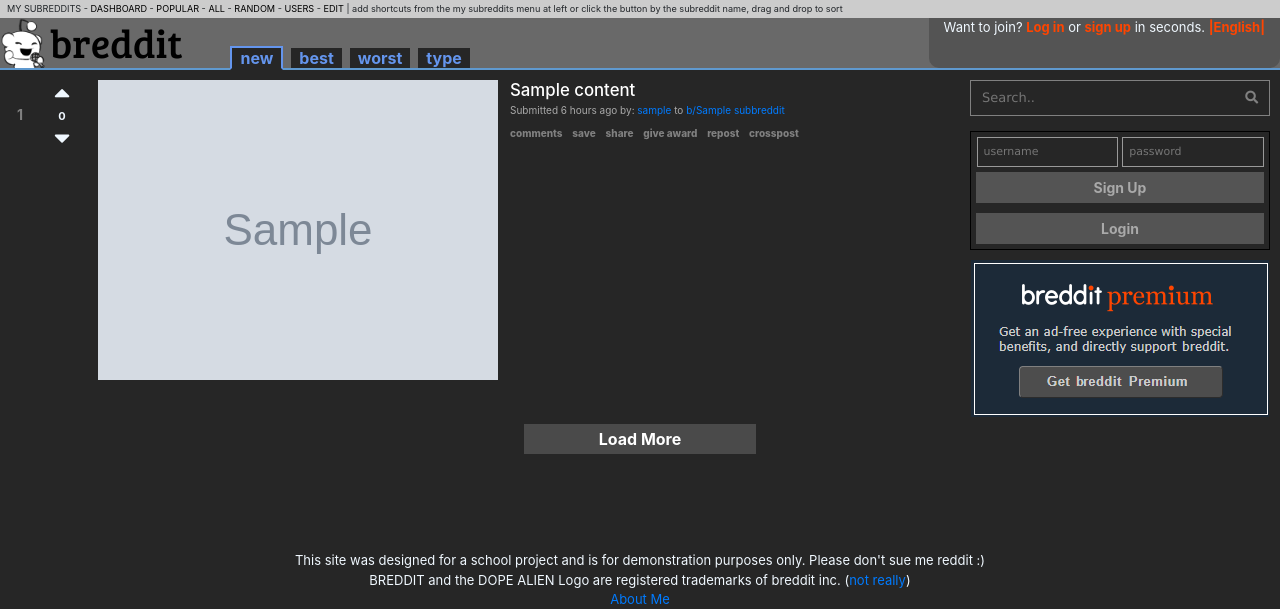
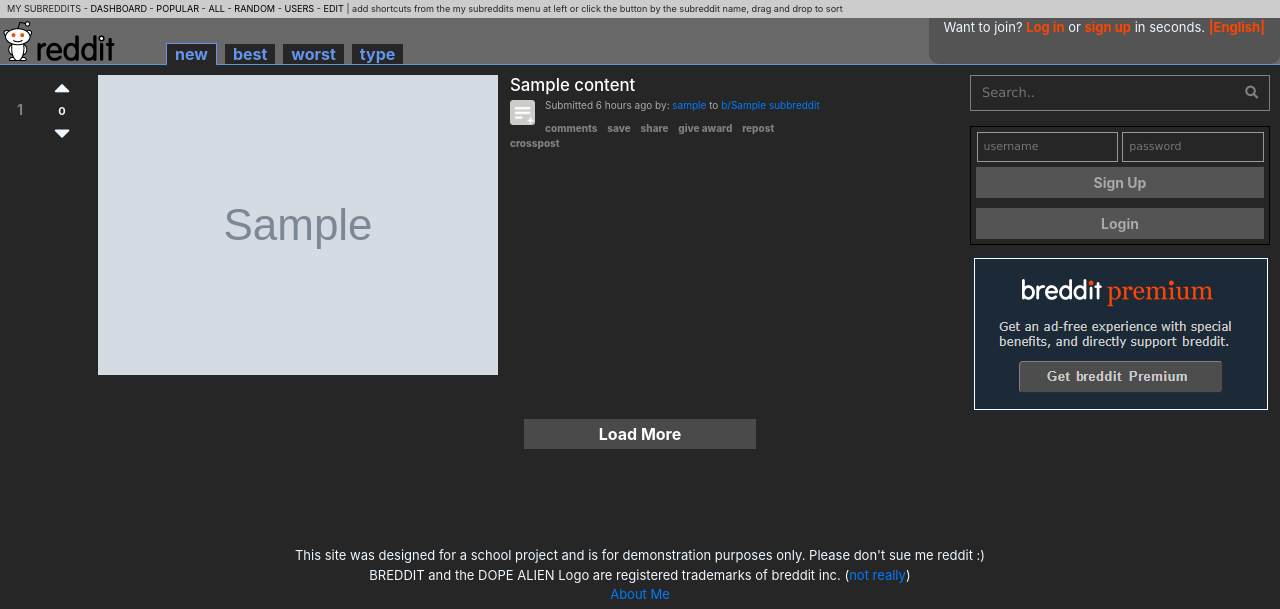
Before and after one commit to elvisknelson/breddit, a PHP site: page / in a window 1280 px wide. Shown: the top 609 px of the page. Run offline with PHP 8.4, Linux system fonts and the light colour scheme; tables that the repository leaves empty or names only in its code hold one stand-in row (values such as "Sample post"); grey boxes marked "Sample" are stand-in pictures; data that the repository does not hold is empty.

Commit message:
feat/update logo, add expand button

```diff
--- a/header.php
+++ b/header.php
@@ -145,8 +145,7 @@
 
 <div id="header">
     <div class="flex">
-        <a href="index.php"><img src="images/bredditsnoo.png" alt="Logo" class="logo"></a>
-        <a href="index.php"><h1>breddit</h1></a>
+        <a href="index.php"><img src="images/logo.png" alt="Logo" class="logo"></a>
         <ul id="menu">
             <li><a href="index.php?sort=date" class="<?= $new ?>">new</a></li>
             <li><a href="index.php?sort=votes" class="<?= $hot ?>">best</a></li>
--- a/style.css
+++ b/style.css
@@ -252,6 +252,38 @@ fieldset.createuser{
     background-color: #303030;
 }
 
+.expandobtntext{
+    background-image: url("images/ExpandoButtonText.png");
+    background-size: cover;
+    width: 25px;
+    height: 25px;
+    float: left;
+    margin: 2px 10px 0 0;
+}
+
+.expandobtntext:hover{
+    background-image: url("images/ExpandoButtonTextHover.png");
+    cursor: pointer;
+}
+
+.expandobtnlink{
+    background-image: url("images/ExpandoButton.png");
+    background-size: cover;
+    width: 25px;
+    height: 25px;
+    float: left;
+    margin: 2px 10px 0 0;
+}
+
+.expandobtnlink:hover{
+    background-image: url("images/ExpandoButtonHover.png");
+    cursor: pointer;
+}
+
+.extendoimage{
+    width: 1000px;
+}
+
 .submitlink p{
     padding: 3px;
 }
@@ -331,8 +363,7 @@ fieldset.createuser{
 }
 
 .logo{
-    width: 50px;
-    height: 50px;
+    margin: 3px;
     float: left;
 }
 
@@ -397,7 +428,7 @@ fieldset.createuser{
     display: flex;
     justify-content: space-between;
     background-color: dimgrey;
-    border-bottom: 2px solid #5f99cf;
+    border-bottom: 1px solid #5f99cf;
 }
 
 #quicknav{
@@ -493,9 +524,9 @@ fieldset.createuser{
 }
 
 #header ul a.active{
-    border-left: cornflowerblue 2px solid;
-    border-right: cornflowerblue 2px solid;
-    border-top: cornflowerblue 2px solid;
+    border-left: cornflowerblue 1px solid;
+    border-right: cornflowerblue 1px solid;
+    border-top: cornflowerblue 1px solid;
     border-bottom: rgb(38, 38, 38) 2px solid;
     background-color: rgb(38, 38, 38);
 }
--- a/utility/js/main_script.js
+++ b/utility/js/main_script.js
@@ -13,7 +13,7 @@ function addVote(postId, voteType) {
 
   xmlhttp.onreadystatechange = function() {
       if(xmlhttp.readyState == 4 && xmlhttp.status == 200) {
-        document.getElementById(postId).innerHTML = "I'M A GENIUS";
+
       }
   }
   xmlhttp.send(params);
--- a/utility/posts.php
+++ b/utility/posts.php
@@ -19,6 +19,13 @@
             </h5>
         </div>
 
+        <div>
+            <?php if($row['posttype'] == 'l'): ?>
+                <a class="expandobtnlink"></a>
+            <?php else: ?>
+                <a class="expandobtntext"></a>
+            <?php endif ?>
+
             <div class="submitted">
                 <p>
                     Submitted 6 hours ago by: <a href="user_index.php?username=<?= $row['username'] ?>"><?= $row['username'] ?></a> to
@@ -39,6 +46,7 @@
                     <?php endif ?>
                 </p>
             </div>
+        </div>
 
         <?php if($row['posttype'] == 'l'): ?>
             <div class="fullimagepost">
@@ -54,6 +62,8 @@
             </div>
         <?php endif ?>
 
+        <!-- <img src="img-posts/<?= $row['imagename'] ?>" alt="" class="extendoimage" /> -->
+
         <div class="mobilenav">
             <div><a class="fas fa-arrow-up" href="javascript:" id="uv<?= $row['id'] ?>" onClick="UpdateRecord(<?= $row['id'] ?>, 1);"></a></div>
             <div><a class="fas fa-arrow-down" href="javascript:" id="dv<?= $row['id'] ?>" onClick="UpdateRecord(<?= $row['id'] ?>, 2);"></a></div>
```
Also changed, not shown: images/ExpandoButton.png (added), images/ExpandoButtonHover.png (added), images/ExpandoButtonText.png (added), images/ExpandoButtonTextHover.png (added), images/bredditsnoo.png (deleted), images/logo.png (added). Lines whose indentation alone changed are shown as unchanged.
